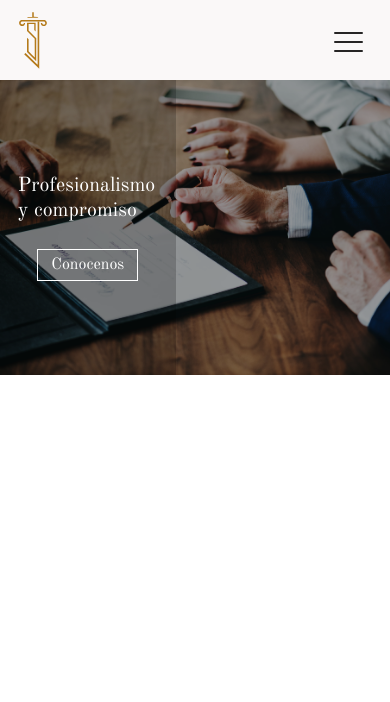
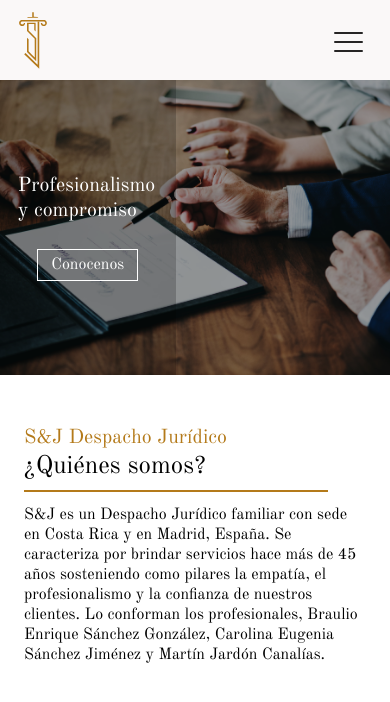
Before and after one commit to nadiasantiago/despacho, a React (Create React App) app: page / in a window 390 px wide. Shown: the top 702 px of the page. Built offline with nearby package versions, Linux system fonts and the light colour scheme.

Commit message:
Quienes somos 1 finalizado

```diff
--- a/public/index.html
+++ b/public/index.html
@@ -1,5 +1,5 @@
 <!DOCTYPE html>
-<html lang="en">
+<html lang="es">
   <head>
     <meta charset="utf-8" />
     <link rel="icon" href="%PUBLIC_URL%/favicon.ico" />
--- a/src/components/Header/Header.jsx
+++ b/src/components/Header/Header.jsx
@@ -66,7 +66,7 @@ const Header = () => {
                 <div className={Toggle ? "navMenu showMenu" : "navMenu"}>
                     <ul className="navList">
                         <li className="navItem">
-                            <a href="#nosotros" onClick={() => setActiveNav("#nosotros")} className={activeNav === "#nosotros" ? "nav__link active-link" : "nav__link"}>¿Quienes somos?<div></div></a>
+                            <a href="#quienes somos" onClick={() => setActiveNav("#nosotros")} className={activeNav === "#nosotros" ? "nav__link active-link" : "nav__link"}>¿Quienes somos?<div></div></a>
                         </li>
                         <li className="navItem">
                             <a href="#servicios" onClick={() => setActiveNav("#servicios")} className={activeNav === "#servicios" ? "nav__link active-link" : "nav__link"}>Servicios<div></div></a>
--- a/src/components/quienesSomos1/QuienesSom.css
+++ b/src/components/quienesSomos1/QuienesSom.css
@@ -7,6 +7,9 @@
     background-repeat: no-repeat;
     background-position: center;
     margin-bottom: 200px;
+}
+.home{
+    overflow-x: hidden;
 }
 .quienesDiv{
     width: 100%;
@@ -38,6 +41,15 @@
     height: 17px;
     background-color: #B47A1A;
 }
+
+@media screen and (min-width: 990px){
+    .quienesTitle h1{
+        font-weight: lighter;
+        width: 300px;
+        font-size: 45px;
+    }
+}
+
 @media screen and (max-width: 700px){
     .quienes1Container{
         height: 60vh;
@@ -76,3 +88,82 @@
         display: none;
     }
 }
+
+/****** QUIENES SOMOS ********/
+
+.quienesContainer{
+    margin-top: 1rem;
+    display: grid;
+    grid-template-columns: 0.45fr 2px 0.5fr;
+    align-items: center;
+    height: 20rem;
+    padding: 3rem;
+    width: 100%;
+}
+
+.separador2{
+    height: 100%;
+    width: 1px;
+    background-color: #B47A1A;
+    margin: auto;
+}
+.quienesTitle2{
+    justify-self: center;
+    padding-left: 1.8rem;
+}
+.quienesTexto{
+    padding: 1rem 0 0 3rem;
+}
+.quienesTexto p{
+    font-size: 20px;
+}
+.quienesTitle2 h2{
+    color: #B47A1A;
+    font-size: 30px;
+    font-weight: lighter;
+}
+.quienesTitle2 h3{
+    font-size: 45px;
+    font-weight: lighter;
+}
+@media screen and (max-width: 788px){
+    .quienesContainer{
+
+        display: grid;
+        grid-template-rows: 0.45fr 1.5px 0.5fr;
+        grid-template-columns: 1fr;
+        justify-items: start;
+        align-content: center;
+        gap: 1rem;
+        padding: 1.5rem;
+        width: 100%;
+    }
+    .separador2{
+        width: 200px;
+        background-color: #B47A1A;
+        display: none;
+    }
+    .sep{
+        width: 150%;
+        height: 1.5px;
+        background-color: #B47A1A;
+        margin: 0.5rem 0 2rem 0;
+    }
+    .quienesTitle2{
+        padding-left: 0rem;
+        justify-self: start;
+    }
+    .quienesTexto{
+        padding: 0;
+        margin: 5rem 0rem 0 0;
+    }
+    .quienesTexto p{
+        font-size: 16px;
+    }
+    .quienesTitle2 h2{
+        font-size: 20px;
+    }
+    .quienesTitle2 h3{
+        font-size: 25px;
+    }
+}
--- a/src/components/quienesSomos1/QuienesSom.jsx
+++ b/src/components/quienesSomos1/QuienesSom.jsx
@@ -3,13 +3,29 @@ import "./QuienesSom.css";
 const QuienesSom = () =>{
     return(
         <div className="quienes1Container">
-            <div className="quienesTitle animate__animated animate__fadeInLeft">
-                <h1 className="animate__animated animate__fadeIn">Profesionalismo y compromiso</h1>
-                <a href="" className="buttonQuienes">Conocenos</a>
+            <div className="home">
+                <div className="quienesTitle animate__animated animate__fadeInLeft">
+                    <h1 className="animate__animated animate__fadeIn">Profesionalismo y compromiso</h1>
+                    <a href="" className="buttonQuienes">Conocenos</a>
+                </div>
+                <div className="quienesDiv animate__animated animate__fadeInRightBig"></div>
+                <div className="separador" />
             </div>
-            <div className="quienesDiv animate__animated animate__fadeInRightBig"></div>
-            <div className="separador"></div>
-
+            <div className="quienesContainer" id="quienes somos">
+                <div className="quienesTitle2">
+                    <h2>S&J Despacho Jurídico</h2>
+                    <h3>¿Quiénes somos?</h3>
+                    <div className="sep animate__animated animate__fadeInLeftBig"></div>
+                </div>
+                <div className="separador2 animate__animated animate__flipInX" />
+                <div className="quienesTexto">
+                    <p>
+                        S&J es un Despacho Jurídico familiar con sede en Costa Rica y en Madrid, España.
+                        Se caracteriza por brindar servicios hace más de 45 años sosteniendo como pilares
+                        la empatía, el profesionalismo y la confianza de nuestros clientes. Lo conforman los profesionales, Braulio Enrique Sánchez González, Carolina Eugenia Sánchez Jiménez y Martín Jardón Canalías.
+                    </p>
+                </div>
+            </div>
         </div>
     )
 }
--- a/src/index.css
+++ b/src/index.css
@@ -4,12 +4,12 @@
   box-sizing: border-box;
   font-family: 'Old Standard TT', serif;
   scroll-behavior: smooth;
+}
 
-}
 main{
   margin-top: 115px;
   width: 100%;
-  overflow-x: hidden;
+
 }
 @media screen and (max-width: 550px){
   main{
```
